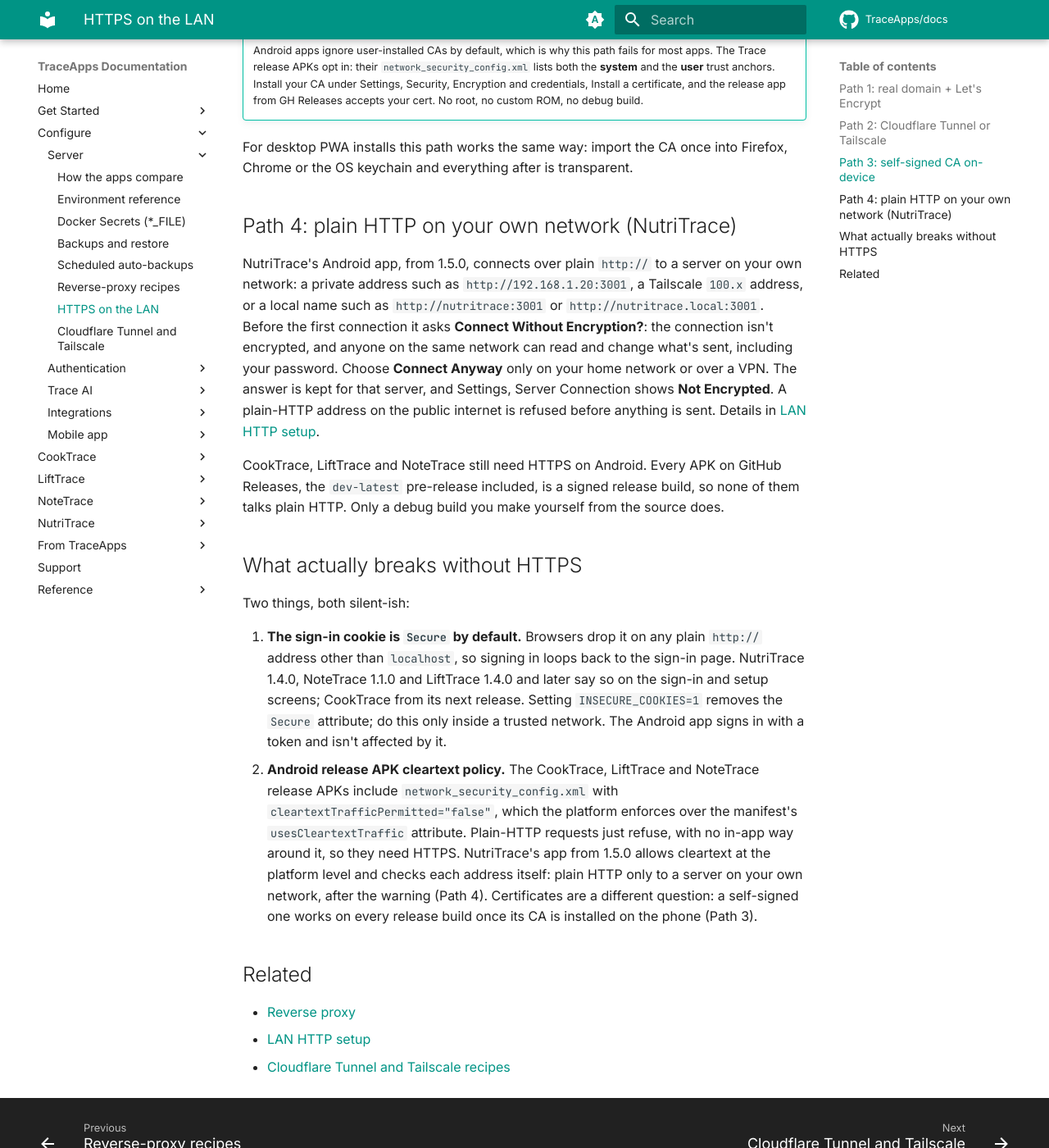
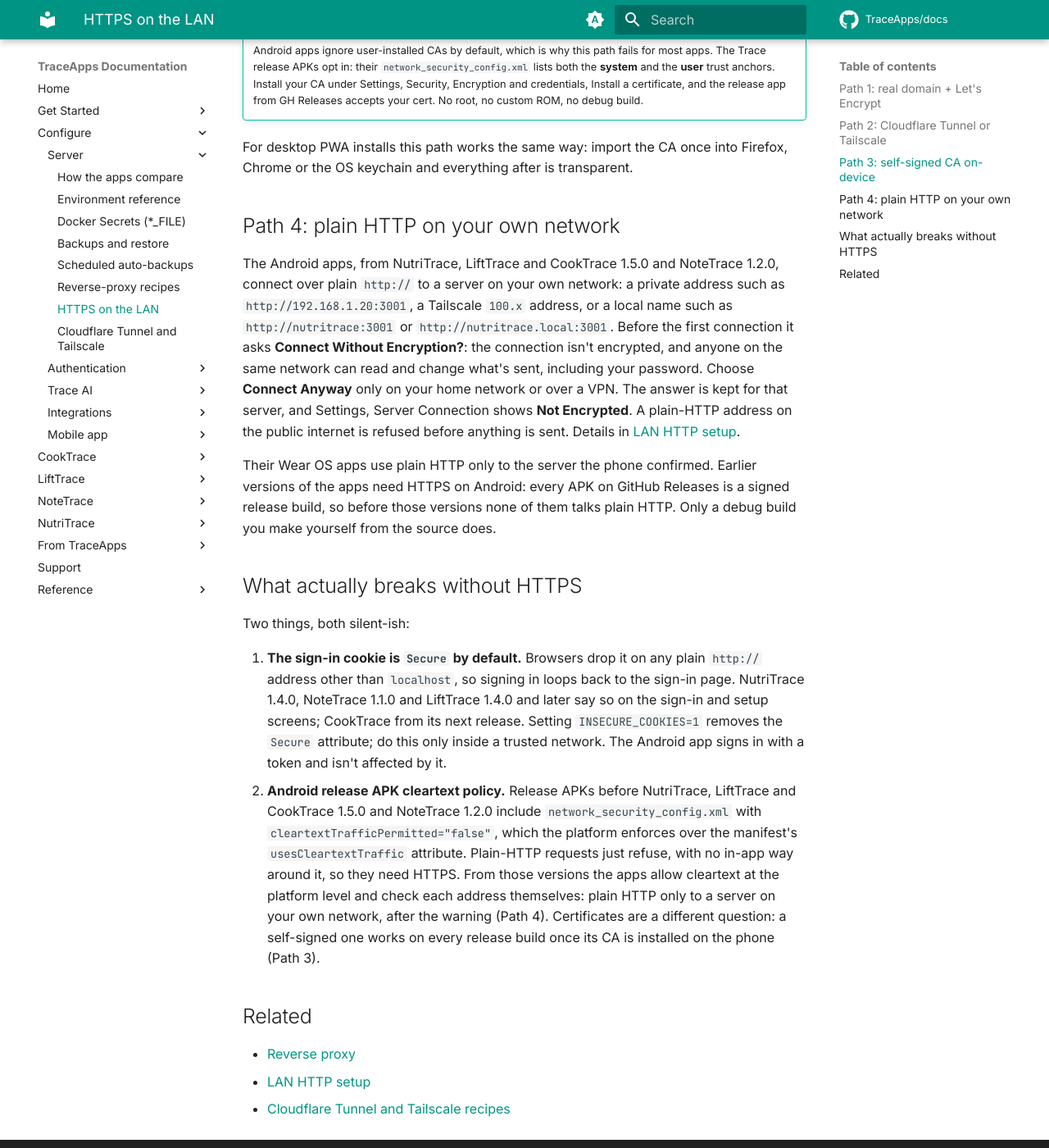
Before and after one commit to TraceApps/docs, an MkDocs documentation site: the page built from docs/self-hosting/lan-https.md, in a window 1280 px wide and 1400 px high, scrolled down 1701 px. Shown: the whole window at 82% size. Built offline with MkDocs 1.6.1 and Material for MkDocs 9.7.7, drawn with Linux system fonts in a browser that asks for light colours; comment, search, counter and statistics services are not loaded; some of the changed text lies outside the part shown.

Commit message:
Plain HTTP on your own network in the LiftTrace, CookTrace and NoteTrace Android apps (TraceApps/nutritrace#194)

```diff
--- a/docs/self-hosting/lan-https.md
+++ b/docs/self-hosting/lan-https.md
@@ -1,8 +1,8 @@
 # HTTPS on the LAN
 
-The Trace apps default to secure cookies, and the Android release APK enforces the platform cleartext-traffic policy. Plain `http://192.168.x.y:3001` (or `:3002` / `:3003` / `:3004`) will silently fail: browsers drop the sign-in cookie, so signing in loops back to the sign-in page, and the Android release apps refuse to connect. The exception is NutriTrace's Android app from 1.5.0: it connects to a server on your own network over plain HTTP after a warning (see [Path 4](#path-4-plain-http-on-your-own-network-nutritrace)). For HTTPS, you have three supported ways to give a LAN-only install a certificate. Pick one.
+The Trace apps default to secure cookies, and the Android release APK enforces the platform cleartext-traffic policy. Plain `http://192.168.x.y:3001` (or `:3002` / `:3003` / `:3004`) will silently fail: browsers drop the sign-in cookie, so signing in loops back to the sign-in page, and the Android release apps refuse to connect. The exception is the Android apps from NutriTrace, LiftTrace and CookTrace 1.5.0 and NoteTrace 1.2.0: they connect to a server on your own network over plain HTTP after a warning (see [Path 4](#path-4-plain-http-on-your-own-network)). For HTTPS, you have three supported ways to give a LAN-only install a certificate. Pick one.
 
-If you genuinely need plain HTTP inside your LAN, see [LAN HTTP setup](../getting-started/lan-http.md) for the escape hatches (`INSECURE_COOKIES=1` for browsers, and NutriTrace's Android app on your own network). Everything below assumes you want proper HTTPS. A self-signed certificate is a supported way to get it, including on the Android release app: see Path 3.
+If you genuinely need plain HTTP inside your LAN, see [LAN HTTP setup](../getting-started/lan-http.md) for the escape hatches (`INSECURE_COOKIES=1` for browsers, and the Android apps on your own network). Everything below assumes you want proper HTTPS. A self-signed certificate is a supported way to get it, including on the Android release app: see Path 3.
 
 ## Path 1: real domain + Let's Encrypt
 
@@ -39,18 +39,18 @@ Every client that talks to the server has to trust your CA. On desktops that is
 
 For desktop PWA installs this path works the same way: import the CA once into Firefox, Chrome or the OS keychain and everything after is transparent.
 
-## Path 4: plain HTTP on your own network (NutriTrace)
+## Path 4: plain HTTP on your own network
 
-NutriTrace's Android app, from 1.5.0, connects over plain `http://` to a server on your own network: a private address such as `http://192.168.1.20:3001`, a Tailscale `100.x` address, or a local name such as `http://nutritrace:3001` or `http://nutritrace.local:3001`. Before the first connection it asks **Connect Without Encryption?**: the connection isn't encrypted, and anyone on the same network can read and change what's sent, including your password. Choose **Connect Anyway** only on your home network or over a VPN. The answer is kept for that server, and Settings, Server Connection shows **Not Encrypted**. A plain-HTTP address on the public internet is refused before anything is sent. Details in [LAN HTTP setup](../getting-started/lan-http.md#the-android-apps).
+The Android apps, from NutriTrace, LiftTrace and CookTrace 1.5.0 and NoteTrace 1.2.0, connect over plain `http://` to a server on your own network: a private address such as `http://192.168.1.20:3001`, a Tailscale `100.x` address, or a local name such as `http://nutritrace:3001` or `http://nutritrace.local:3001`. Before the first connection it asks **Connect Without Encryption?**: the connection isn't encrypted, and anyone on the same network can read and change what's sent, including your password. Choose **Connect Anyway** only on your home network or over a VPN. The answer is kept for that server, and Settings, Server Connection shows **Not Encrypted**. A plain-HTTP address on the public internet is refused before anything is sent. Details in [LAN HTTP setup](../getting-started/lan-http.md#the-android-apps).
 
-CookTrace, LiftTrace and NoteTrace still need HTTPS on Android. Every APK on GitHub Releases, the `dev-latest` pre-release included, is a signed release build, so none of them talks plain HTTP. Only a debug build you make yourself from the source does.
+Their Wear OS apps use plain HTTP only to the server the phone confirmed. Earlier versions of the apps need HTTPS on Android: every APK on GitHub Releases is a signed release build, so before those versions none of them talks plain HTTP. Only a debug build you make yourself from the source does.
 
 ## What actually breaks without HTTPS
 
 Two things, both silent-ish:
 
 1. **The sign-in cookie is `Secure` by default.** Browsers drop it on any plain `http://` address other than `localhost`, so signing in loops back to the sign-in page. NutriTrace 1.4.0, NoteTrace 1.1.0 and LiftTrace 1.4.0 and later say so on the sign-in and setup screens; CookTrace from its next release. Setting `INSECURE_COOKIES=1` removes the `Secure` attribute; do this only inside a trusted network. The Android app signs in with a token and isn't affected by it.
-2. **Android release APK cleartext policy.** The CookTrace, LiftTrace and NoteTrace release APKs include `network_security_config.xml` with `cleartextTrafficPermitted="false"`, which the platform enforces over the manifest's `usesCleartextTraffic` attribute. Plain-HTTP requests just refuse, with no in-app way around it, so they need HTTPS. NutriTrace's app from 1.5.0 allows cleartext at the platform level and checks each address itself: plain HTTP only to a server on your own network, after the warning (Path 4). Certificates are a different question: a self-signed one works on every release build once its CA is installed on the phone (Path 3).
+2. **Android release APK cleartext policy.** Release APKs before NutriTrace, LiftTrace and CookTrace 1.5.0 and NoteTrace 1.2.0 include `network_security_config.xml` with `cleartextTrafficPermitted="false"`, which the platform enforces over the manifest's `usesCleartextTraffic` attribute. Plain-HTTP requests just refuse, with no in-app way around it, so they need HTTPS. From those versions the apps allow cleartext at the platform level and check each address themselves: plain HTTP only to a server on your own network, after the warning (Path 4). Certificates are a different question: a self-signed one works on every release build once its CA is installed on the phone (Path 3).
 
 ## Related
 
```
Also changed, not shown: docs/contribute/dev-setup.md (+1 -1 lines), docs/getting-started/lan-http.md (+6 -4 lines), docs/mobile/install.md (+1 -1 lines), docs/reference/troubleshooting.md (+4 -4 lines).
